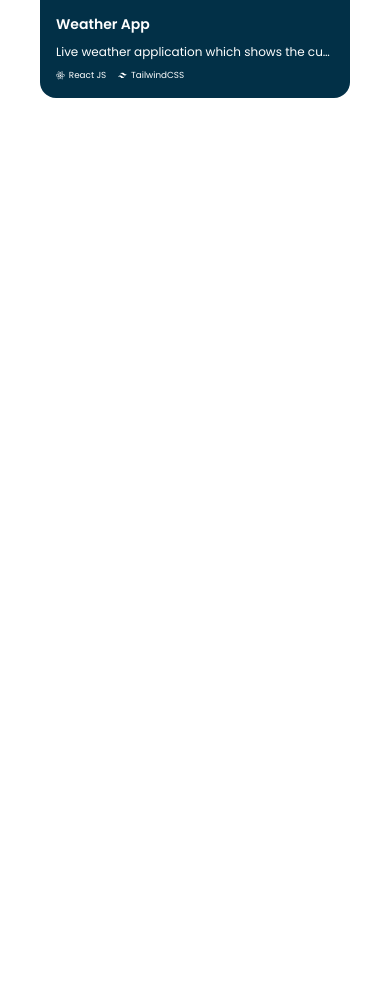
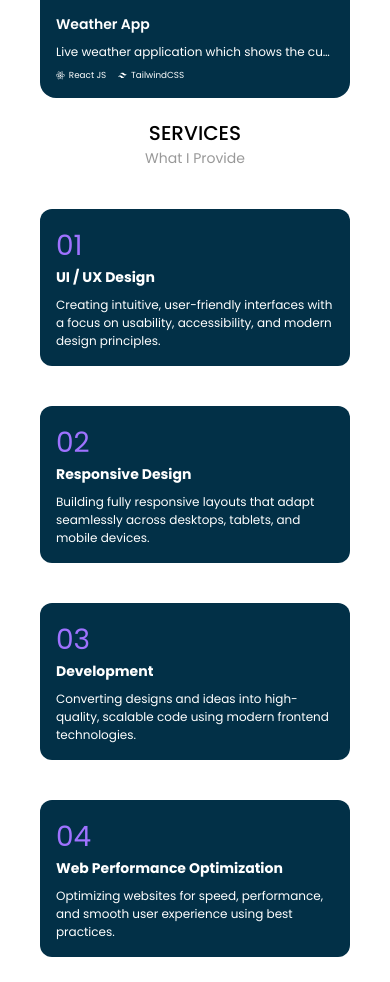
Before and after one commit to sandeshjoshi0927/react-portfolio, a React (Vite) app: page / in a window 390 px wide. Shown: the part 2702-3684 px from the top of the page. Before the commit the page ends 2820 px from the top, so only its background shows below. Built offline with nearby package versions, Linux system fonts and the light colour scheme.

Commit message:
service section responsive

```diff
--- a/src/App.jsx
+++ b/src/App.jsx
@@ -20,10 +20,10 @@ function App() {
         <section>
           <PortfolioSection />
         </section>
-        {/*<section>
+        <section>
           <ServiceSection />
         </section>
-        <ContactSection />
+        {/*<ContactSection />
          */}
       </div>
 
--- a/src/components/ServiceCard.jsx
+++ b/src/components/ServiceCard.jsx
@@ -2,7 +2,7 @@ import React from "react";
 
 const ServiceCard = ({ service, index }) => {
   return (
-    <div className="bg-secondary text-white p-10 col-span-4 place-items-start border-l-8 border-transparent hover:border-l-8 hover:border-primary hover:transition-discrete duration-300 hover:drop-shadow-2xl ease-in-out flex flex-col">
+    <div className="bg-secondary text-white p-4 flex h-full flex-col justify-between rounded-xl">
       <h1 className="text-main-heading text-primary brightness-150 flex flex-start">
         0{index + 1}
       </h1>
--- a/src/components/sections/ServiceSection.jsx
+++ b/src/components/sections/ServiceSection.jsx
@@ -26,7 +26,7 @@ const ServiceSection = () => {
     <div className="space-y-10" id="service">
       <Heading title="Services" subTitle="What I Provide" />
 
-      <div className="grid grid-cols-12 gap-6">
+      <div className="grid grid-cols-1 sm:grid-cols-2 lg:grid-cols-4 gap-10 place-items-center">
         {services.map((service, index) => (
           <ServiceCard key={index} service={service} index={index} />
         ))}
```
